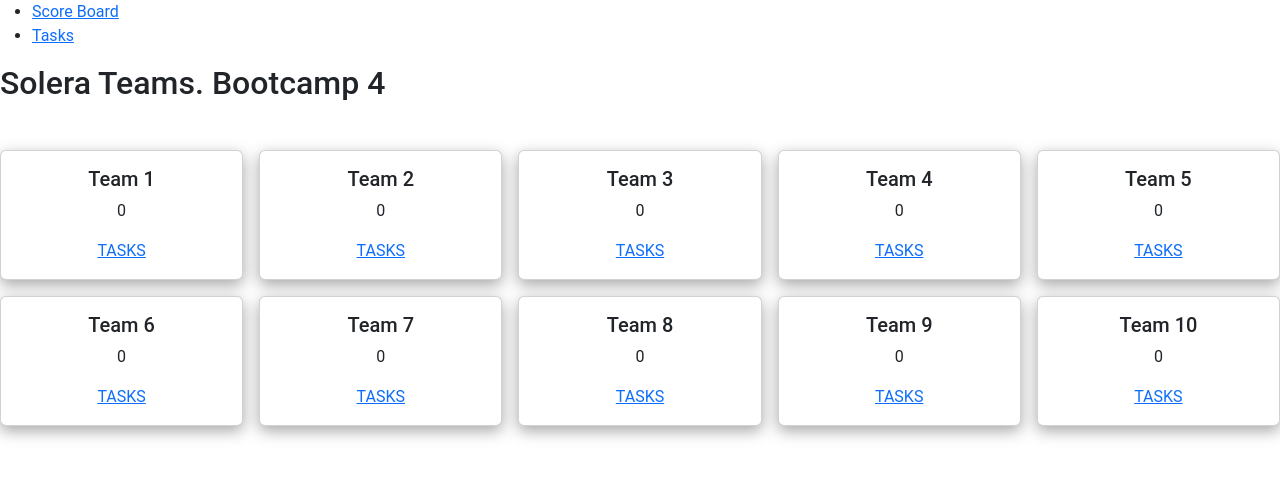
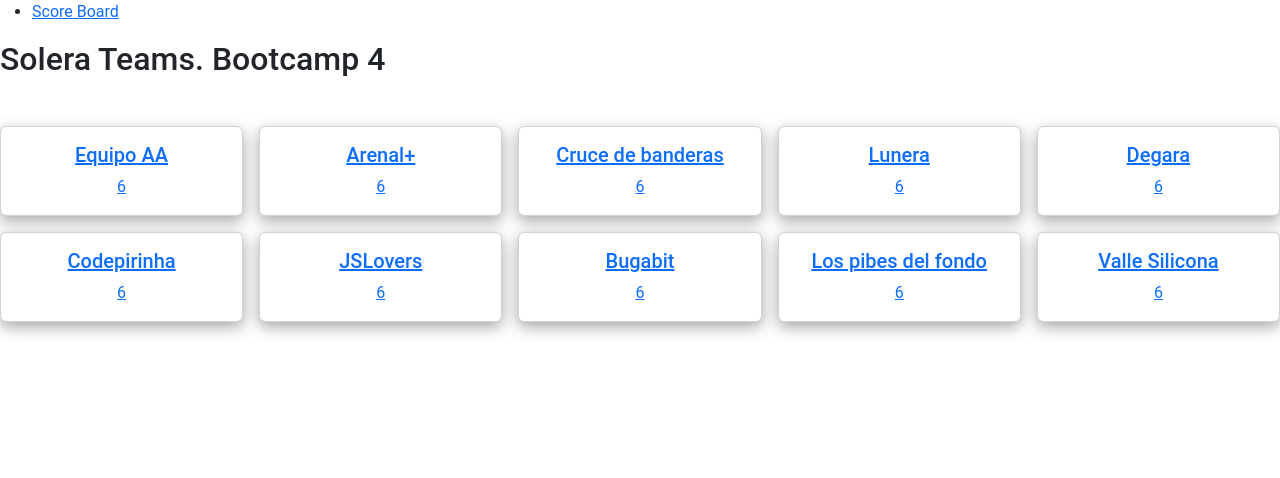
Before and after one commit to albpintado/lunera-1, a React (Create React App) app: page / in a window 1280 px wide. Shown: the top 478 px of the page. Built offline with nearby package versions, Linux system fonts and the light colour scheme.

Commit message:
Add dynamic tasks view regarding each team

```diff
--- a/src/App.js
+++ b/src/App.js
@@ -4,6 +4,27 @@ import { Routes, Route, Link } from "react-router-dom";
 import ScoreBoard from "views/ScoreBoard";
 
 function App() {
+  const teamTasks = [
+    { name: "Task 1", score: 0 },
+    { name: "Task 2", score: 5 },
+    { name: "Task 3", score: 0 },
+    { name: "Task 4", score: 1 },
+    { name: "Task 5", score: 0 },
+  ];
+
+  let teams = [
+    { name: "Equipo AA", id: 1, tasks: teamTasks },
+    { name: "Arenal+", id: 2, tasks: teamTasks },
+    { name: "Cruce de banderas", id: 3, tasks: teamTasks },
+    { name: "Lunera", id: 4, tasks: teamTasks },
+    { name: "Degara", id: 5, tasks: teamTasks },
+    { name: "Codepirinha", id: 6, tasks: teamTasks },
+    { name: "JSLovers", id: 7, tasks: teamTasks },
+    { name: "Bugabit", id: 8, tasks: teamTasks },
+    { name: "Los pibes del fondo", id: 9, tasks: teamTasks },
+    { name: "Valle Silicona", id: 10, tasks: teamTasks },
+  ];
+
   return (
     <div className="App">
       <div>
@@ -12,15 +33,12 @@ function App() {
             <li>
               <Link to="/">Score Board</Link>
             </li>
-            <li>
-              <Link to="/tasks">Tasks</Link>
-            </li>
           </ul>
         </nav>
         <Routes>
-          <Route path="/tasks" element={<Tasks/>}></Route>
-          <Route path="/" element={<ScoreBoard />}></Route>
-
+          <Route path="/tasks" element={<Tasks teams={teams} />}></Route>
+          <Route path="/tasks/:id" element={<Tasks teams={teams} />}></Route>
+          <Route path="/" element={<ScoreBoard teams={teams} />}></Route>
         </Routes>
       </div>
     </div>
--- a/src/components/Tasks.js
+++ b/src/components/Tasks.js
@@ -1,72 +1,33 @@
-import React, { useState } from "react";
-import TaskItems from "./TaskItems";
+import React from "react";
+import { useParams } from "react-router-dom";
 import "../css/task.css";
 
-const DUMMY_TASKS = [
-  {
-    id: "1",
-    title: "Toilet Paper",
-    score: 0,
-  },
-];
+function Tasks({ teams }) {
+  const { id } = useParams();
+  const { name, tasks } = teams.find((team) => team.id == id);
+  const totalScore = tasks.reduce((acc, currValue) => {
+    return acc + currValue.score;
+  }, 0);
 
-function Tasks() {
   return (
-
-
     <div className="main-container1">
-        <h3> SOLERA TEAMS. BOOTCAMP 4</h3>
-        <div className="titulos">
-      <span className="title">Team X</span>
-      <span className="title"> X puntos </span>
+      <h3> SOLERA TEAMS. BOOTCAMP 4</h3>
+      <div className="titulos">
+        <span className="title">{name}</span>
+        <span className="title">{totalScore} points</span>
       </div>
       <hr />
       <div className="table">
-        <div className="item">
-          <span>lunera s1</span>
-          <span>1</span>
-        </div>
-        <div className="item">
-          <span>lunera s1</span>
-          <span>1</span>
-        </div>
-        <div className="item">
-          <span>lunera s1</span>
-          <span>1</span>
-        </div>
-        <div className="item">
-          <span>lunera s1</span>
-          <span>1</span>
-        </div>
-        <div className="item">
-          <span>lunera s1</span>
-          <span>1</span>
-        </div>
-        <div className="item">
-          <span>lunera s1</span>
-          <span>1</span>
-        </div>
+        {tasks.map((task) => {
+          return (
+            <div className="item" key={id}>
+              <span>{task.name}</span>
+              <span>{task.score}</span>
+            </div>
+          );
+        })}
       </div>
     </div>
-
-    // <div classNameName='main-container'>
-
-    //     <table >
-    //         <thead>
-    //             <tr>
-    //                 <th>Team 1</th>
-    //                 <th>Total Score</th>
-    //             </tr>
-
-    //         </thead>
-    //         <tbody>
-
-    //             <TaskItems></TaskItems>
-
-    //         </tbody>
-    //     </table>
-
-    // </div>
   );
 }
 
--- a/src/components/Team.js
+++ b/src/components/Team.js
@@ -1,14 +1,19 @@
 import React from "react";
+import { Link } from "react-router-dom";
 import "./Team.css";
-const Team = ({ name, score }) => {
+const Team = ({ team }) => {
+  const uri = "/tasks/".concat(team.id);
+  const totalScore = team.tasks.reduce((acc, currValue) => {
+    return acc + currValue.score;
+  }, 0);
+
   return (
-    <article className="box card card-body">
-      <h5 className="card-title">{name}</h5>
-      <p className="card-text">{score}</p>
-      <a href="/task" className="card-link">
-        TASKS
-      </a>
-    </article>
+    <Link to={uri}>
+      <article className="box card card-body">
+        <h5 className="card-title">{team.name}</h5>
+        <p className="card-text">{totalScore}</p>
+      </article>
+    </Link>
   );
 };
 
--- a/src/views/ScoreBoard.js
+++ b/src/views/ScoreBoard.js
@@ -2,23 +2,16 @@ import Team from "components/Team";
 import React from "react";
 import "./ScoreBoard.css";
 
-const ScoreBoard = () => {
+const ScoreBoard = ({ teams }) => {
   return (
     <>
       <header>
         <h2>Solera Teams. Bootcamp 4</h2>
       </header>
       <main className="main-container">
-        <Team name="Team 1" score="0" />
-        <Team name="Team 2" score="0" />
-        <Team name="Team 3" score="0" />
-        <Team name="Team 4" score="0" />
-        <Team name="Team 5" score="0" />
-        <Team name="Team 6" score="0" />
-        <Team name="Team 7" score="0" />
-        <Team name="Team 8" score="0" />
-        <Team name="Team 9" score="0" />
-        <Team name="Team 10" score="0" />
+        {teams.map((team) => (
+          <Team team={team} />
+        ))}
       </main>
     </>
   );
```
